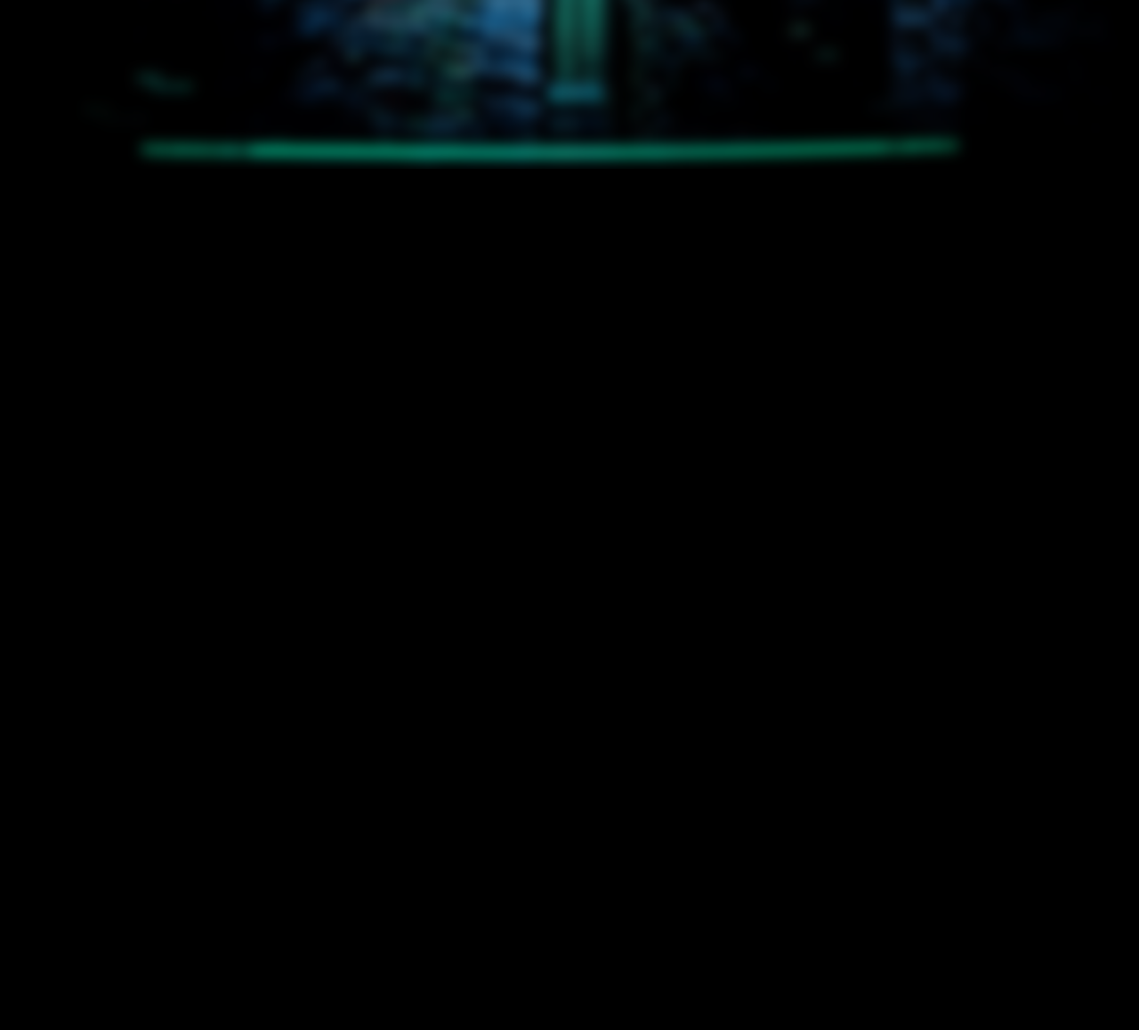
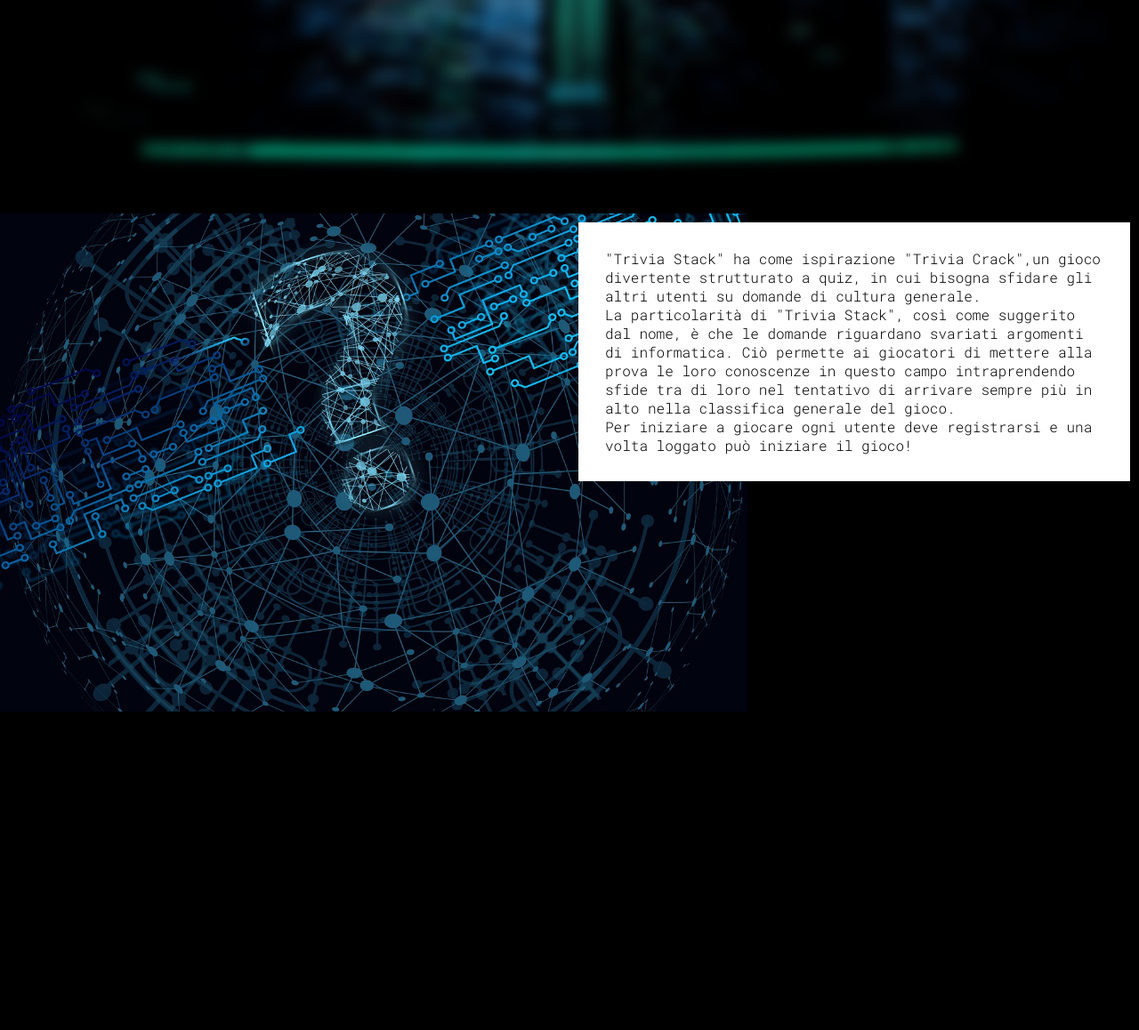
Before and after one commit to tamerhayek/progetto-ltw, a PHP site: page / in a window 1280 px wide. Shown: the part 610-1768 px from the top of the page at 89% size. Before the commit the page ends 799 px from the top, so only its background shows below. Run offline with PHP 8.4, Linux system fonts and the light colour scheme.

Commit message:
descrizione homepage

```diff
--- a/index.css
+++ b/index.css
@@ -74,3 +74,30 @@
     font-size: 15px;
   }
 }
+
+/* DESCRIZIONE */
+.informazioni{
+  margin-top: 50px;
+  display: flex;
+  height: 70vh;
+}
+
+.descrizione{
+  width: 50%;
+  padding: 10px;
+  justify-content: center;
+}
+
+.descrizione > p{
+  background-color: white;
+  padding: 30px;
+}
+
+.cover{
+  border-radius: 10px;
+  width: 50%;
+}
+
+.cover > img{
+  max-height: 70vh;
+}
--- a/index.php
+++ b/index.php
@@ -55,9 +55,48 @@
       <div class="home-text">
         <h1 class="home-title">Trivia Stack</h1>
         <h3 class="home-subtitle">Computer Science Quiz</h3>
-        <a class="button" href="#">Scopri di più</a>
+        <a class="button" id="scopri" href="#aboutus">Scopri di più</a>
       </div>
     </div>
+
+    <!-- INFORMAZIONI -->
+    <div class="informazioni" id="aboutus">
+        <div class="cover">
+          <img src="src/images/question.jpg">
+        </div>
+        <div class="descrizione">
+          <p>
+            "Trivia Stack" ha come ispirazione "Trivia Crack",un gioco divertente strutturato a quiz, in cui bisogna sfidare gli altri utenti su domande di cultura generale.
+            <br>
+            La particolarità di "Trivia Stack", così come suggerito dal nome, è che le domande riguardano svariati argomenti di informatica.
+            Ciò permette ai giocatori di mettere alla prova le loro conoscenze in questo campo intraprendendo sfide tra di loro nel tentativo di arrivare sempre più in alto nella classifica generale del gioco.
+            <br>
+            Per iniziare a giocare ogni utente deve registrarsi e una volta loggato può iniziare il gioco!
+          </p>
+        </div>
+    </div>
+
+    <!-- TEAM -->
+    <div class="team">
+          <h1>IL NOSTRO TEAM<h1>
+          <div class="sviluppo">
+              <div class="dev">
+                <img src="src/images/icons/profile.svg">
+                <h3>Tamer Hayek<h3>
+                <p>Matricola: 1897438</p>
+              </div>
+
+              <div class="dev">
+                <img src="src/images/icons/profile.svg">
+                <h3>Maria Diana<h3>
+                <p>Matricola: 1893272</p>
+              </div>
+          </div>
+          <div class="collaborazioni">
+    </div>
+
+
+
 
     <!-- vue script -->
     <!-- <script type="application/javascript" src="src/vuejs/app.js"></script> -->
```
Also changed, not shown: src/images/question.jpg (added), src/images/quiz.gif (added).
